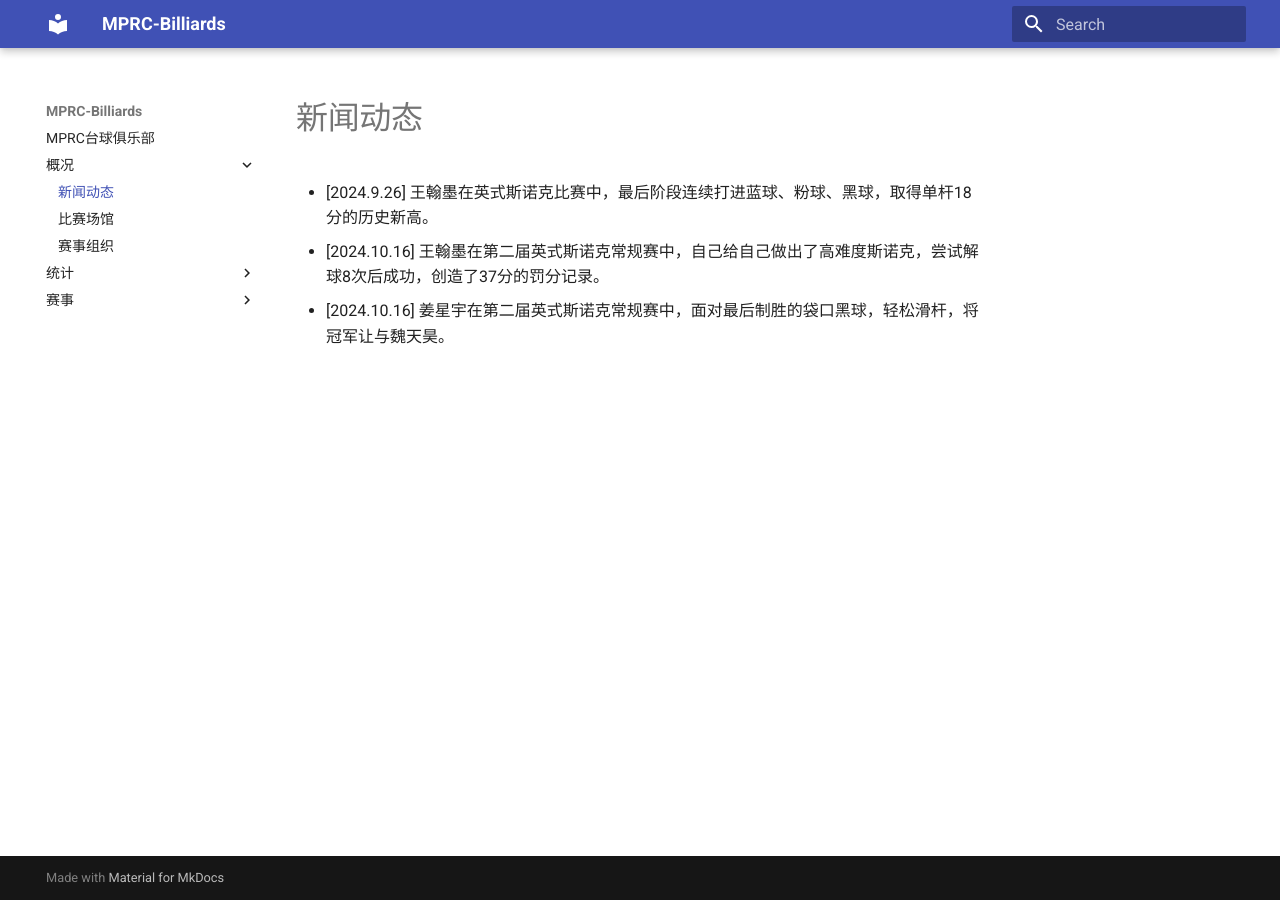
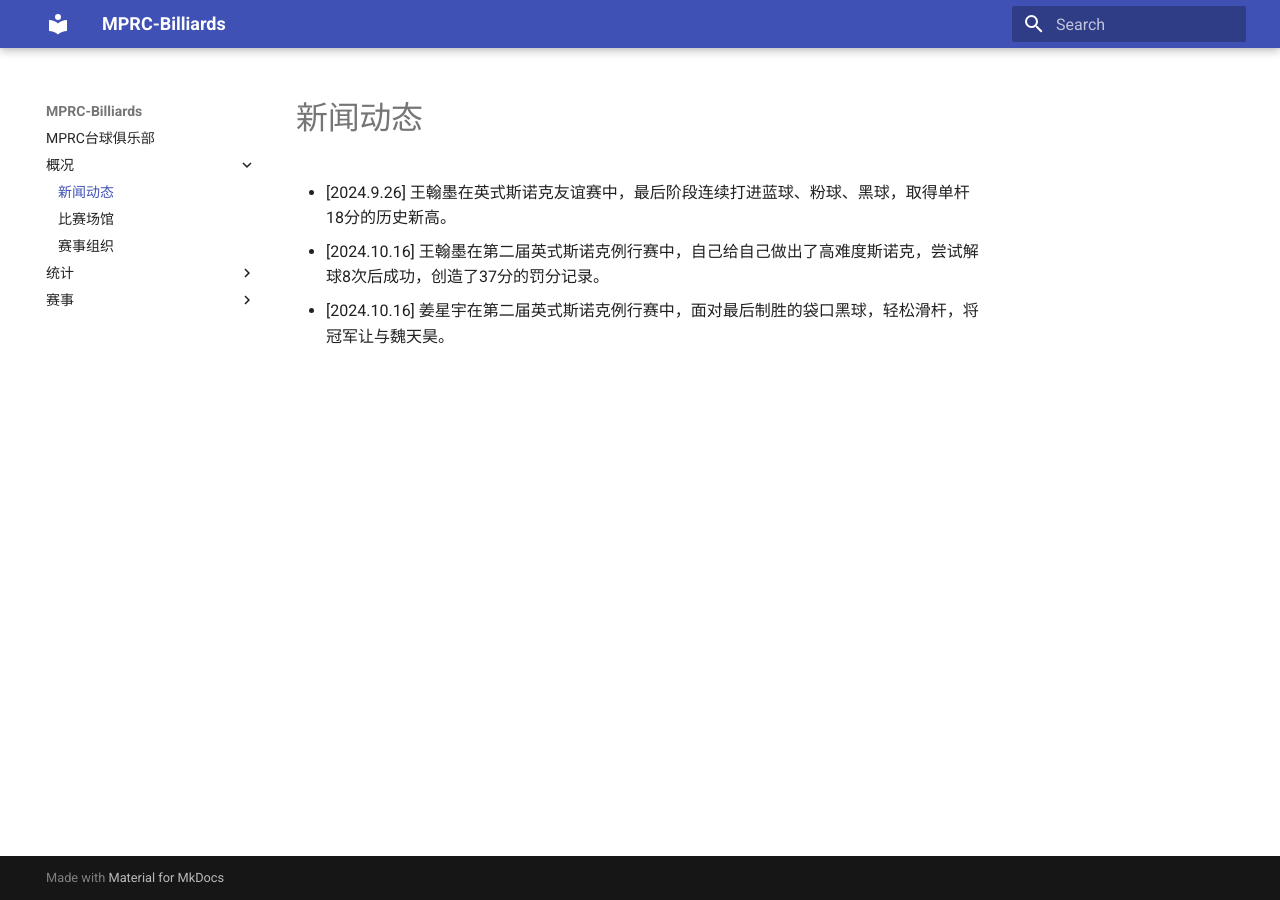
Before and after one commit to mprc-billiards/mprc-billiards.github.io, an MkDocs documentation site: the page built from docs/概况/新闻动态.md, in a window 1280 px wide. Built offline with MkDocs 1.6.1 and Material for MkDocs 9.7.7, drawn with Linux system fonts in a browser that asks for light colours.

Commit message:
change terms

```diff
--- a/docs/概况/新闻动态.md
+++ b/docs/概况/新闻动态.md
@@ -1,5 +1,5 @@
 # 新闻动态
 
-- [2024.9.26] 王翰墨在英式斯诺克比赛中，最后阶段连续打进蓝球、粉球、黑球，取得单杆18分的历史新高。
-- [2024.10.16] 王翰墨在第二届英式斯诺克常规赛中，自己给自己做出了高难度斯诺克，尝试解球8次后成功，创造了37分的罚分记录。
-- [2024.10.16] 姜星宇在第二届英式斯诺克常规赛中，面对最后制胜的袋口黑球，轻松滑杆，将冠军让与魏天昊。
+- [2024.9.26] 王翰墨在英式斯诺克友谊赛中，最后阶段连续打进蓝球、粉球、黑球，取得单杆18分的历史新高。
+- [2024.10.16] 王翰墨在第二届英式斯诺克例行赛中，自己给自己做出了高难度斯诺克，尝试解球8次后成功，创造了37分的罚分记录。
+- [2024.10.16] 姜星宇在第二届英式斯诺克例行赛中，面对最后制胜的袋口黑球，轻松滑杆，将冠军让与魏天昊。
```
Also changed, not shown: docs/概况/赛事组织.md (+2 -2 lines), docs/赛事/美式八球友谊赛.md (added, +3 -0 lines), docs/赛事/美式八球比赛.md (deleted, +0 -3 lines), docs/赛事/英式斯诺克例行赛.md (+4 -4 lines), docs/赛事/英式斯诺克友谊赛.md (added, +11 -0 lines), docs/赛事/英式斯诺克比赛.md (deleted, +0 -11 lines), 1 other file.
